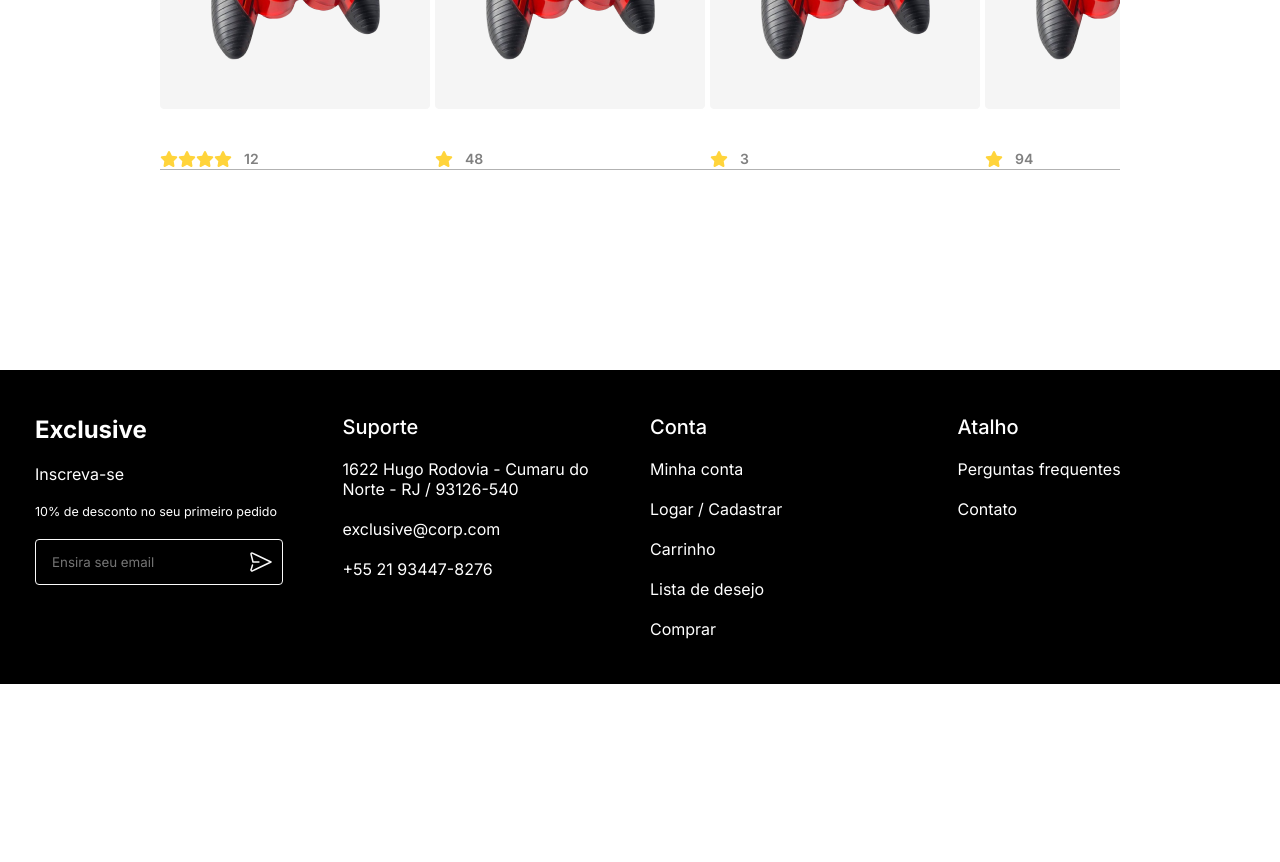
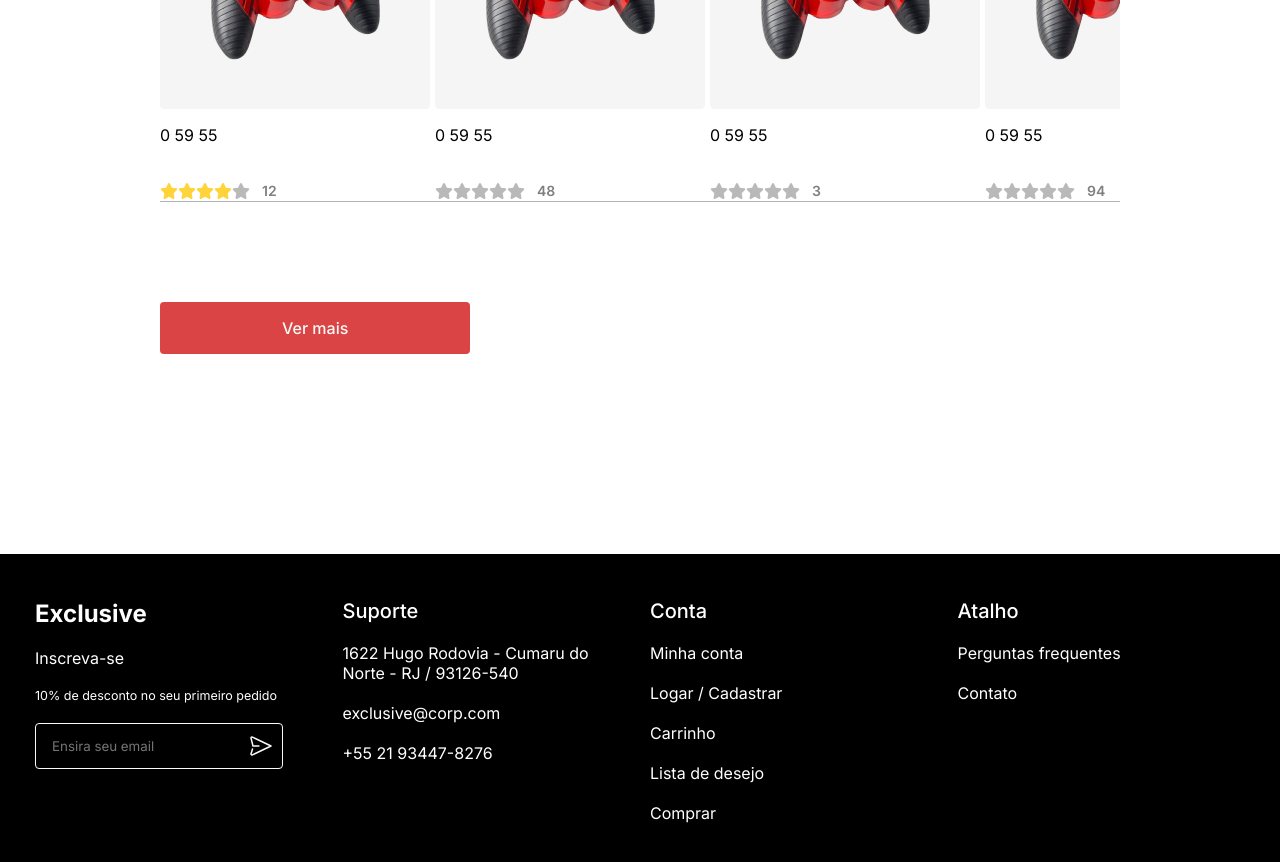
Before and after one commit to Venturini-Sales/Exclusive, a React (Vite) app: page / in a window 1280 px wide. Shown: the part 820-1682 px from the top of the page. Before the commit the page ends 1504 px from the top, so only its background shows below. Built offline with nearby package versions, Linux system fonts and the light colour scheme.

Commit message:
feat: timelapse promo

```diff
--- a/src/components/Button/Button.jsx
+++ b/src/components/Button/Button.jsx
@@ -1,7 +1,7 @@
 import { StyledButton } from './styles';
 
-function Button({ buttonText }) {
-  return <StyledButton>{buttonText}</StyledButton>;
+function Button({ buttonText, onClick }) {
+  return <StyledButton onClick={onClick}>{buttonText}</StyledButton>;
 }
 
 export default Button;
--- /dev/null
+++ b/src/components/FlashPromo/FlashPromoCounter.jsx
@@ -0,0 +1,30 @@
+import React, { useEffect, useState } from 'react'
+
+const FlashPromoCounter = () => {
+    const initialTime = 60 * 60;
+  const [timeRemaining, setTimeRemaining] = useState(initialTime);
+
+  useEffect(() => {
+    const timerInterval = setInterval(() => {
+      setTimeRemaining((prevTime) => {
+        if (prevTime === 0) {
+          clearInterval(timerInterval);
+          return 0;
+        } else {
+          return prevTime - 1;
+        }
+      });
+    }, 1000);
+
+    return () => clearInterval(timerInterval);
+  }, []);
+
+  const hours = Math.floor(timeRemaining / 3600);
+  const minutes = Math.floor((timeRemaining % 3600) / 60);
+  const seconds = timeRemaining % 60;
+  return (
+    <div>{hours} {minutes} {seconds}</div>
+  )
+}
+
+export default FlashPromoCounter
--- a/src/components/ProductCard/ProductCard.jsx
+++ b/src/components/ProductCard/ProductCard.jsx
@@ -13,6 +13,8 @@ import IMG from '../../assets/images/Productframe.png';
 import { FontAwesomeIcon } from '@fortawesome/react-fontawesome';
 import { faEye, faHeart, faStar } from '@fortawesome/free-solid-svg-icons';
 import RatingStars from '../RatingStars/RatingStars';
+import { useEffect, useState } from 'react';
+import FlashPromoCounter from '../FlashPromo/FlashPromoCounter';
 
 const ProductCard = ({
   discount,
@@ -21,6 +23,8 @@ const ProductCard = ({
   promoPrice,
   ratingCount,
 }) => {
+
+
   return (
     <StyledCard>
       <StyledCardImage>
@@ -36,6 +40,7 @@ const ProductCard = ({
         </StyledCardButtons>
       </StyledCardImage>
       <StyledCardInfo>
+        <FlashPromoCounter/>
         <p>{productName}</p>
         <StyledPriceArea>
           <p>{price}</p>
--- a/src/components/RatingStars/RatingStars.jsx
+++ b/src/components/RatingStars/RatingStars.jsx
@@ -7,27 +7,28 @@ const RatingStars = ({ maxStars }) => {
     if (maxStars > 5) {
       return;
     }
+
     let starsReceived = Math.floor(Math.random() * maxStars);
 
     const starsFilled = [];
-    for (let i = 0; i < starsReceived; i++) {
+
+    for (let i = 0; i < maxStars; i++) {
       starsFilled.push(
         <div key={i}>
-          <FontAwesomeIcon icon={faStar} style={{ color: '#FFD43B' }} />
+          <FontAwesomeIcon
+            icon={faStar}
+            style={{ color: i < starsReceived ? '#FFD43B' : '#b9b9b9' }}
+          />
         </div>,
       );
     }
-    if (starsFilled.length === 0) {
-      starsFilled.push(
-        <div key={0}>
-          <FontAwesomeIcon icon={faStar} style={{ color: '#FFD43B' }} />
-        </div>,
-      );
-    }
+
     return starsFilled;
   };
   return (
-    <div style={{ display: 'flex' }}>{RandomRatingStarsIcon(maxStars)}</div>
+    <div style={{ display: 'flex', cursor: 'pointer' }}>
+      {RandomRatingStarsIcon(maxStars)}
+    </div>
   );
 };
 
--- a/src/pages/Home/Home.jsx
+++ b/src/pages/Home/Home.jsx
@@ -10,6 +10,8 @@ import {
   SlideStyle,
 } from './styles';
 import IMG from '../../assets/images/Frame.png';
+import Button from '../../components/Button/Button';
+import { useNavigate } from 'react-router-dom';
 
 export const HomePage = () => {
   const dataSections = [
@@ -25,10 +27,10 @@ export const HomePage = () => {
 
   const ProductsToList = [1, 2, 3, 4, 5, 6, 7, 8];
 
-  const RandomRatingStars = (max) =>{
-   return Math.floor(Math.random() * max);
-  }
-
+  const RandomRatingStars = (max) => {
+    return Math.floor(Math.random() * max);
+  };
+  const navigate = useNavigate();
   return (
     <>
       <PageStyle>
@@ -61,11 +63,14 @@ export const HomePage = () => {
           <SliderMain>
             {ProductsToList.map((value, index) => (
               <div key={index}>
-                <ProductCard ratingCount={RandomRatingStars(100)}/>
+                <ProductCard ratingCount={RandomRatingStars(100)} />
               </div>
             ))}
           </SliderMain>
         </PageSection>
+        <div style={{ width: '75vw' }}>
+          <Button buttonText={'Ver mais'} onClick={() => navigate('/login')} />
+        </div>
       </PageStyle>
     </>
   );
```
Also changed, not shown: src/components/FlashPromo/styles.js (added).
